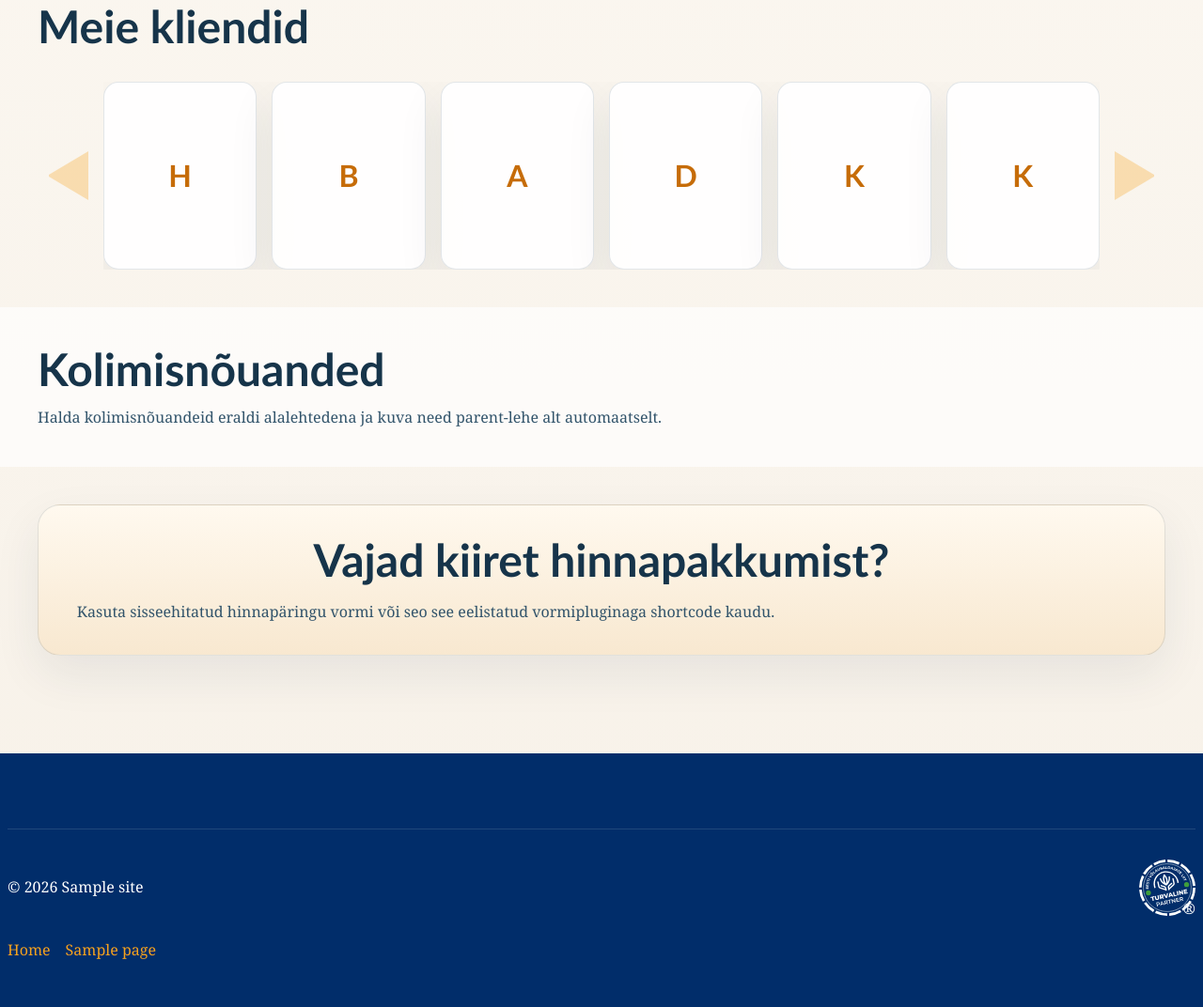
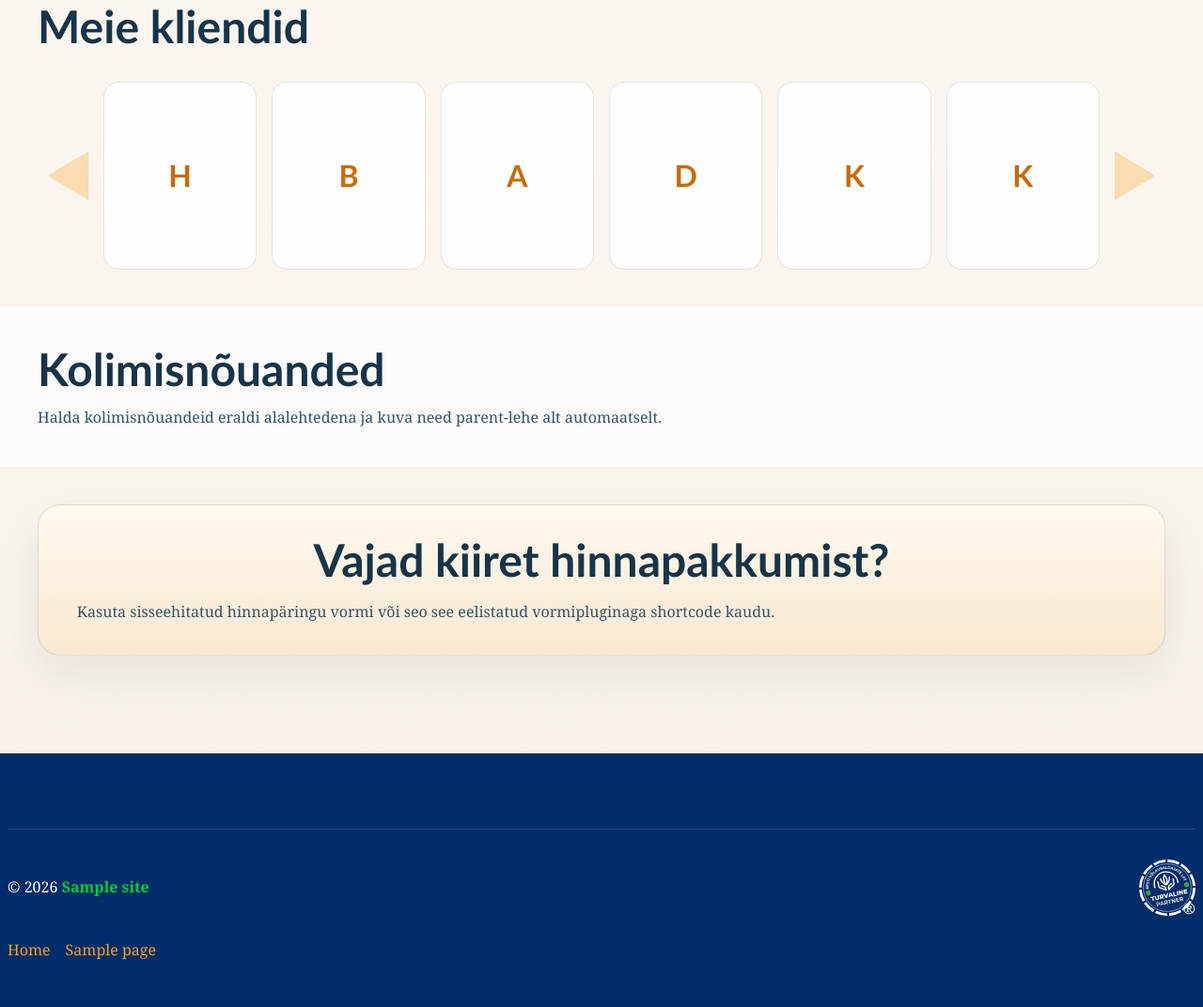
Before and after one commit to crycx/okmovers, a WordPress theme: template wordpress-theme/okmovers/front-page.php in a window 1280 px wide. Shown: the part 1553-2625 px from the top of the page at 94% size. Run offline with PHP 8.4 and a stand-in for WordPress, Linux system fonts and the light colour scheme; the site name, menu and one post (Sample post) are stand-ins, and other content is empty.

Commit message:
Update footer styles to enhance brand visibility and improve layout

```diff
--- a/wordpress-theme/okmovers/assets/css/main.css
+++ b/wordpress-theme/okmovers/assets/css/main.css
@@ -360,6 +360,10 @@ h3 {
   box-shadow: var(--shadow-soft);
 }
 
+.testimonial-card {
+  box-shadow: none;
+}
+
 .service-card,
 .benefit-card,
 .entry-card,
@@ -563,7 +567,7 @@ h3 {
   background: rgba(255, 255, 255, 0.9);
   border: 1px solid var(--color-border);
   border-radius: var(--radius-sm);
-  box-shadow: var(--shadow-soft);
+  /* box-shadow: var(--shadow-soft); */
   display: flex;
   align-items: center;
   justify-content: center;
--- a/wordpress-theme/okmovers/footer.php
+++ b/wordpress-theme/okmovers/footer.php
@@ -25,7 +25,7 @@
             </div>
 
             <div class="site-footer__bottom">
-                <p>&copy; <?php echo esc_html(wp_date('Y')); ?> <?php bloginfo('name'); ?></p>
+                <p>&copy; <?php echo esc_html(wp_date('Y')); ?> <span style="color: var(--color-accent); font-weight: bold;"><?php bloginfo('name'); ?></span></p>
                 <div id="evul">
                   <a href="https://evul.ee/liikmed/11428959-OK-MOVERS-OU/sertifikaat" title="Vaata EVUL sertifikaati" target="_blank" style="position: relative; display: block; height: 60px; width: 60px;">
                     <svg xmlns="http://www.w3.org/2000/svg" xmlns:xlink="http://www.w3.org/1999/xlink" viewBox="0 0 198.58246 198.55114" height="100%" width="100%">
```
